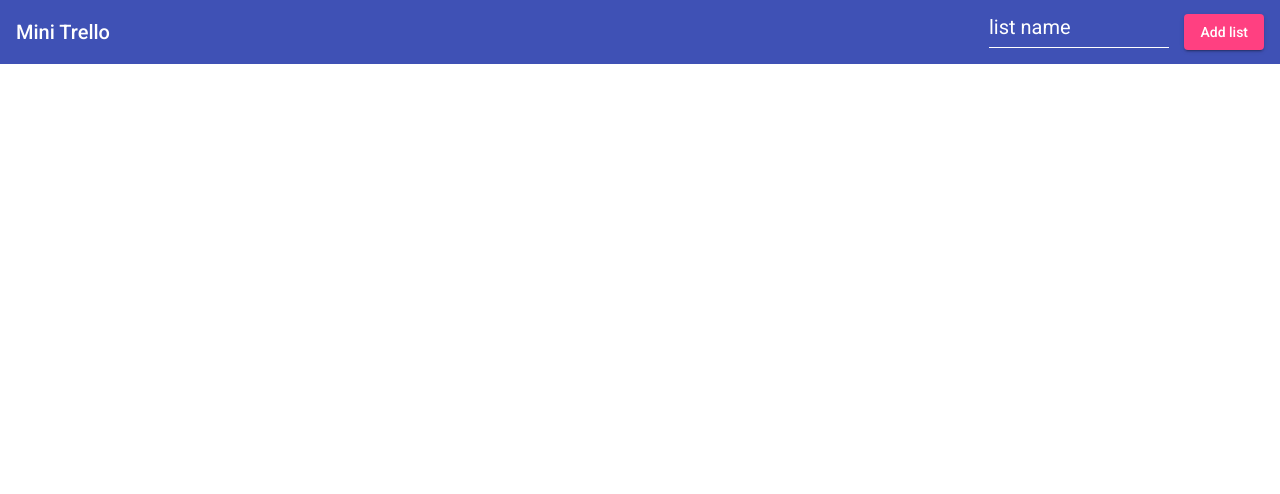
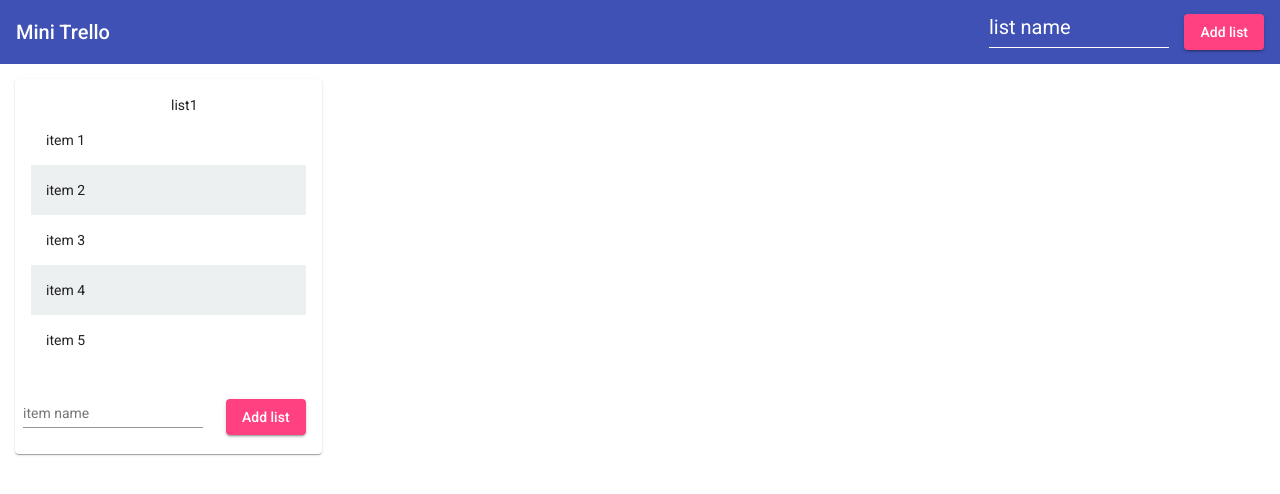
Before and after one commit to sandix34/Angular-Trello, an Angular app: page / in a window 1280 px wide. Shown: the top 494 px of the page. Built offline with nearby package versions, Linux system fonts and the light colour scheme.

Commit message:
invert the drag element and the drop element

```diff
--- a/src/app/app.component.html
+++ b/src/app/app.component.html
@@ -10,7 +10,7 @@
 		<mat-card-header fxLayoutAlign="center center">{{list.label}}</mat-card-header>
 		<mat-card-content>
       <ul>
-        <li appDrag [class.odd]="odd" *ngFor="let item of list.items; let odd = odd;">{{item.content}}</li>
+        <li (switch)="switchItems($event)" appDrag [index]='index' [class.odd]="odd" *ngFor="let item of list.items; let odd = odd; let index = index;">{{item.content}}</li>
       </ul>
     </mat-card-content>
 		<mat-card-actions fxLayout="row" fxLayoutAlign="start center" fxLayoutGap="15px">
--- a/src/app/app.component.ts
+++ b/src/app/app.component.ts
@@ -9,7 +9,26 @@ import { List } from './shared/models';
 export class AppComponent {
 
   public listLabel = "";
-  public lists: List[] = [];
+  public lists: List[] = [{
+    label: 'list1',
+    items: [
+      {
+        content: 'item 1'
+      },
+      {
+        content: 'item 2'
+      },
+      {
+        content: 'item 3'
+      },
+      {
+        content: 'item 4'
+      },
+      {
+        content: 'item 5'
+      }
+    ]
+  }];
 
   public itemContent = "";
 
@@ -31,4 +50,11 @@ export class AppComponent {
     }
     this.itemContent = "";
   }
+
+  // inversion des items
+  public switchItems($event: { srcIndex: number, dstIndex: number }) {
+    const tmp = this.lists[0].items[$event.srcIndex];
+    this.lists[0].items[$event.srcIndex] = this.lists[0].items[$event.dstIndex];
+    this.lists[0].items[$event.dstIndex] = tmp;
+  }
 }
--- a/src/app/shared/directives/drag.directive.ts
+++ b/src/app/shared/directives/drag.directive.ts
@@ -1,9 +1,14 @@
-import { Directive, HostBinding, HostListener } from '@angular/core';
+import { Directive, HostBinding, HostListener, Input, Output, EventEmitter } from '@angular/core';
 
 @Directive({
   selector: '[appDrag]'
 })
 export class DragDirective {
+
+  // récupèrer l'index de l'élément qui est déplacé avec le drag en créant une propriété @Input
+  @Input('index') public index;
+  // créer un EventEmitter pour transmettre l'index de l'élément draggé à l'index de l'élément sur lequel il est droppé
+  @Output() public switch: EventEmitter<{srcIndex: number, dstIndex: number}> = new EventEmitter();
 
   @HostBinding('draggable') public draggable = true;
   @HostBinding('class.over') public isIn = false;
@@ -16,6 +21,27 @@ export class DragDirective {
     this.isIn = false;
   }
 
+  // l'objet DataTransfer permet de définir des données dragguée
+  // dès le début du drag on a accès à l'index de l'élément draggé
+  @HostListener('dragstart', ['$event']) dragstart($event) {
+    $event.dataTransfer.setData('srcIndex', this.index);
+  }
+
+  // ajout d'une listener permettant de savoir sur élément on droppe l'élément draggé
+  // et émettre l'évènement lors du drop
+  @HostListener('drop', ['$event']) drop($event) {
+    this.isIn = false;
+    this.switch.emit({
+      srcIndex: +$event.dataTransfer.getData('srcIndex'),
+      dstIndex: this.index
+    });
+  }
+
+  // ajout d'un listener sur la directive pour bloquer le comportement par défaut des navigateurs qui empêche le switch
+  @HostListener('dragover', ['$event']) dragOver($event) {
+    $event.preventDefault();
+  }
+
   constructor() {}
 
 }
```
